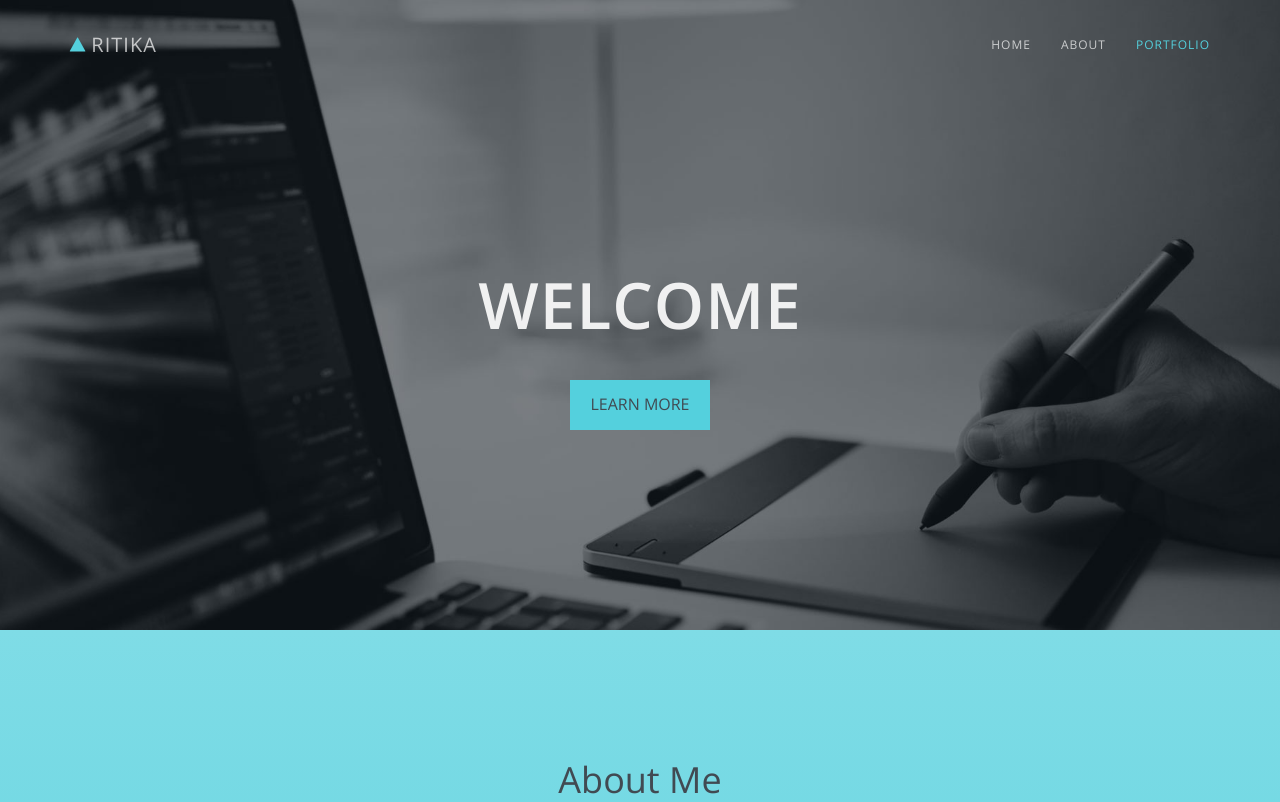
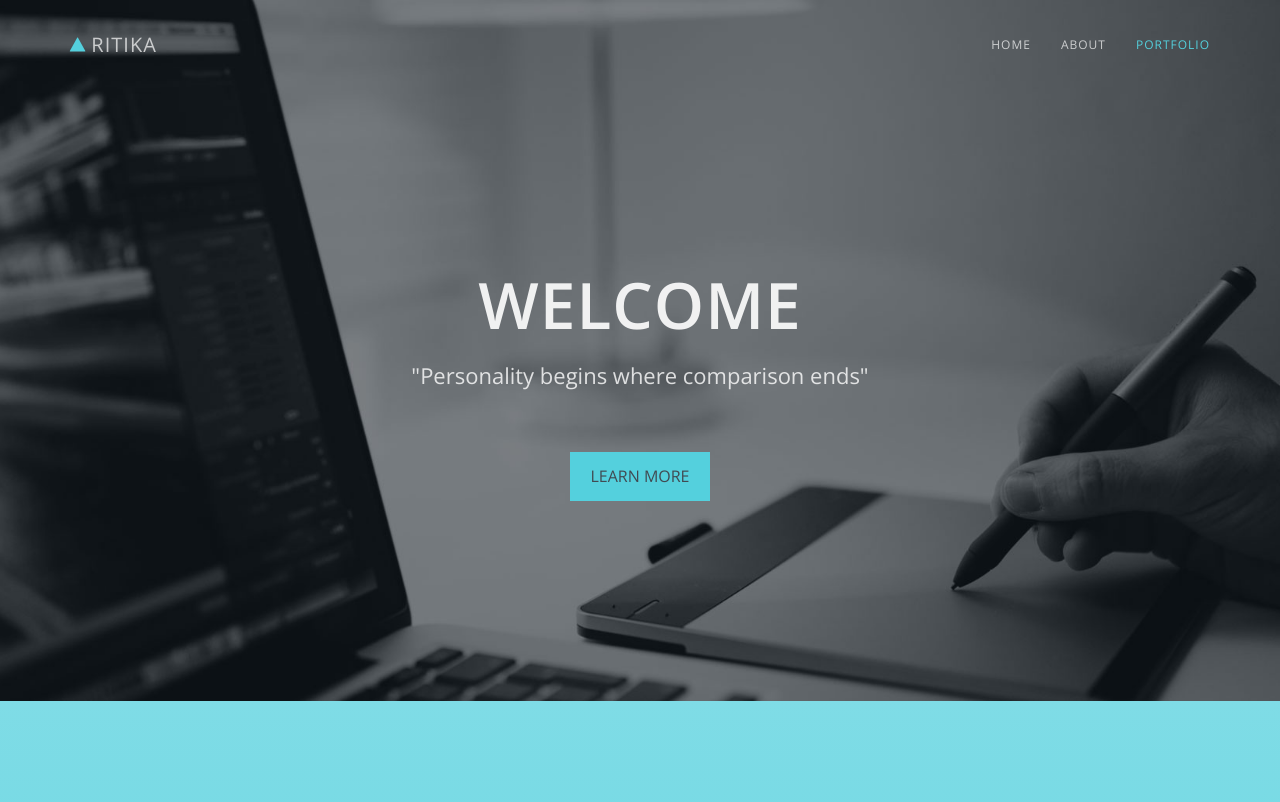
Before and after one commit to ritzrash/myhomepage, a plain HTML site: page index.html in a window 1280 px wide. Shown: the top 802 px of the page. Drawn offline with nearby package versions, Linux system fonts and the light colour scheme.

Commit message:
l66_quote

```diff
--- a/index.html
+++ b/index.html
@@ -63,7 +63,7 @@
       <div class="row">
         <div class="intro-text">
           <h1>Welcome</h1>
-          <!--p>Web Design • Photography • Product Design</p!-->
+          <p>"Personality begins where comparison ends"</p>
           <a href="#about" class="btn btn-custom btn-lg page-scroll">Learn More</a> </div>
       </div>
     </div>
```
